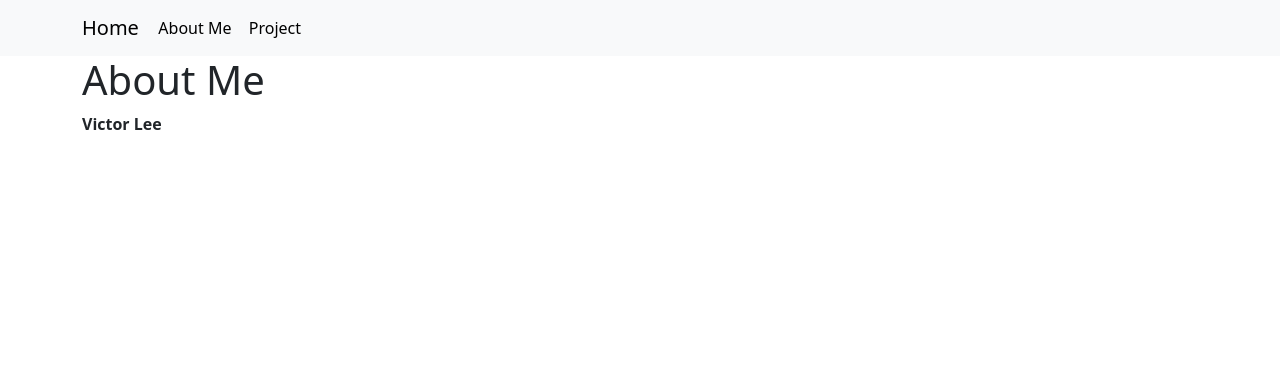
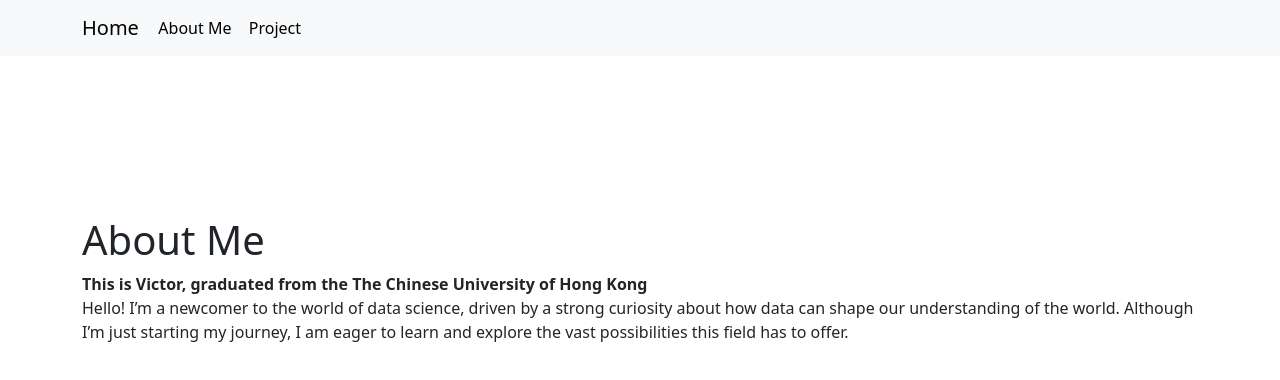
Before and after one commit to victor1338/portfolio, a React (Create React App) app in the folder my-app/: page /AboutMe in a window 1280 px wide. Shown: the top 380 px of the page. Built offline with nearby package versions, Linux system fonts and the light colour scheme.

Commit message:
minor_fix

```diff
--- a/my-app/src/App.css
+++ b/my-app/src/App.css
@@ -53,6 +53,11 @@
 }
 
 
+#aboutme{
+  margin:auto;
+  position : relative;
+  top: 20vh;
+}
 
 #center {
   margin: 0;
--- a/my-app/src/pages/AboutMe/AboutMe.js
+++ b/my-app/src/pages/AboutMe/AboutMe.js
@@ -10,7 +10,7 @@ function AboutMe() {
 
   return(
   <motion.div initial={ {opacity:0} } animate={{opacity:1}} transition={{duration:1}} >
-    <Container>
+    <Container id='aboutme'>
       <Row>
         <Col>
           <h1>About Me</h1>
@@ -18,7 +18,12 @@ function AboutMe() {
       </Row>
       <Row>
         <Col>
-          <strong>Victor Lee</strong>
+          <strong>This is Victor, graduated from the The Chinese University of Hong Kong</strong>
+        </Col>
+      </Row>
+      <Row>
+        <Col>
+          <p>Hello! I’m a newcomer to the world of data science, driven by a strong curiosity about how data can shape our understanding of the world. Although I’m just starting my journey, I am eager to learn and explore the vast possibilities this field has to offer.</p>
         </Col>
       </Row>
 
--- a/my-app/src/pages/Project/Project.js
+++ b/my-app/src/pages/Project/Project.js
@@ -14,7 +14,7 @@ const Projects=()=>{
                 <Row >
                     <Col>
                     <Link to="/Project/Mtg" className='Nav-link'><h3>Search for a mtg card</h3><br/>
-                                                        <p>A project the fetch data from Scryfall with API call</p></Link>
+                                                        <p>A project fetch the data from Scryfall with API call</p></Link>
                     </Col>
                     <Col>Project 2</Col>
                 </Row>
--- a/my-app/src/pages/Project/hobby/Mtg.js
+++ b/my-app/src/pages/Project/hobby/Mtg.js
@@ -157,7 +157,7 @@ function Mtg() {
             sx={{ width: 300 }}
             onInputChange={handleInput}
             onChange={handleChange}
-            renderInput={(params) => <TextField {...params} label="Search Card Card" slotProps={{
+            renderInput={(params) => <TextField {...params} label="Search Card" slotProps={{
                 input: {
                   ...params.InputProps,
                   endAdornment: (
```
